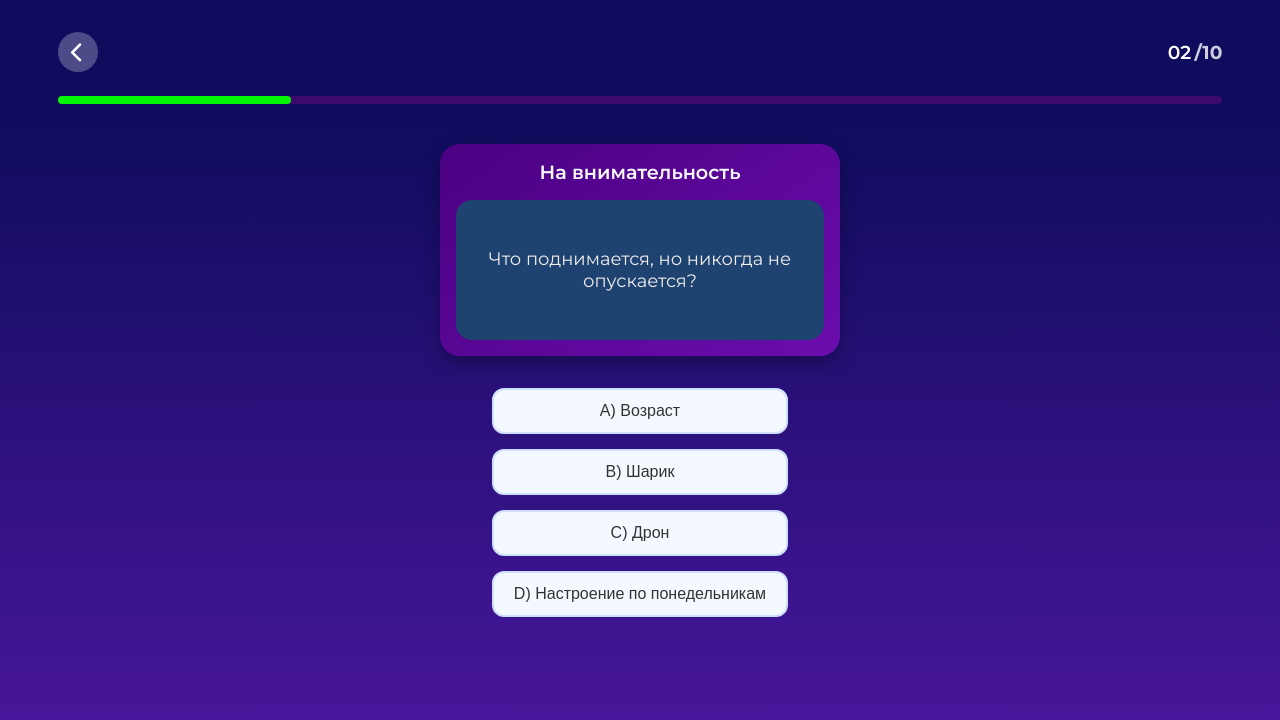
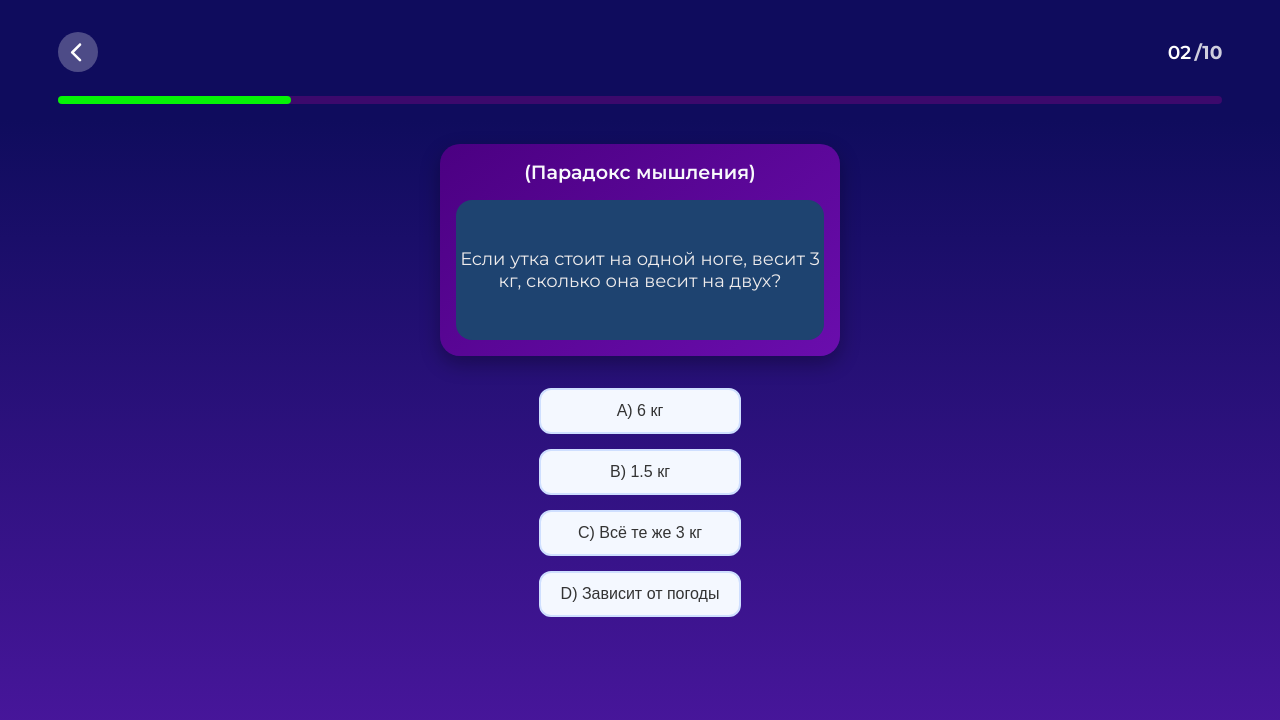
Before and after one commit to Arzubek1/memory_game, a Next.js app: page /testIQ in a window 1280 px wide. Both pictures are taken after a click on the button "A) Возраст". Shown: the top 720 px of the page. Built offline with nearby package versions, Linux system fonts and the light colour scheme.

Commit message:
ending page two

```diff
--- a/src/components/testiq/MainTestPage.tsx
+++ b/src/components/testiq/MainTestPage.tsx
@@ -3,6 +3,7 @@ import React, { useState } from "react";
 import scss from "./MainTestPage.module.scss";
 import { FaChevronLeft } from "react-icons/fa6";
 import Page1 from "./Page1";
+import Page2 from "./Page2";
 
 const MainTestPage = () => {
   const [step, setStep] = useState(1);
@@ -25,7 +26,8 @@ const MainTestPage = () => {
             <span style={{ width: `${(step / 10) * 100}%` }}></span>
           </div>
           <div className={scss.blocks}>
-            <Page1 onNext={next} />
+            {step === 1 && <Page1 onNext={next} />}
+            {step === 2 && <Page2 onNext={next} />}
           </div>
         </div>
       </div>
--- /dev/null
+++ b/src/components/testiq/Page2.tsx
@@ -0,0 +1,55 @@
+"use client";
+import React, { FC, useState } from "react";
+import scss from "./AllPages.module.scss";
+import { useAppDispatch } from "@/hooks";
+import { handleCorrect, handleScore } from "@/toolkit/testSlice";
+
+const variants: string[] = [
+  "A) 6 кг",
+  "B) 1.5 кг",
+  "C) Всё те же 3 кг",
+  "D) Зависит от погоды",
+];
+interface TestProps {
+  onNext?: () => void;
+}
+
+const Page2: FC<TestProps> = ({ onNext }) => {
+  const [isDisabled, setIsDisabled] = useState(false);
+  const dispatch = useAppDispatch();
+  const handleChoose = (choose: string) => {
+    if (choose === "C) Всё те же 3 кг") {
+      dispatch(handleScore());
+    }
+    if (isDisabled) return;
+    setIsDisabled(true);
+    dispatch(handleCorrect(true));
+    setTimeout(() => {
+      onNext?.();
+      dispatch(handleCorrect(false));
+    }, 700);
+  };
+  return (
+    <div className={scss.block}>
+      <div className={scss.text}>
+        <h4>(Парадокс мышления)</h4>
+        <p>
+          Если утка стоит на одной ноге, весит 3 кг, сколько она весит на двух?
+        </p>
+      </div>
+      <div className={scss.varinats}>
+        {variants.map((el, idx) => (
+          <button
+            key={idx}
+            disabled={isDisabled}
+            onClick={() => handleChoose(el)}
+          >
+            {el}
+          </button>
+        ))}
+      </div>
+    </div>
+  );
+};
+
+export default Page2;
```
